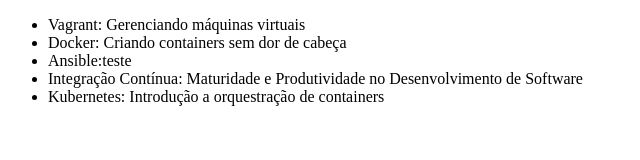
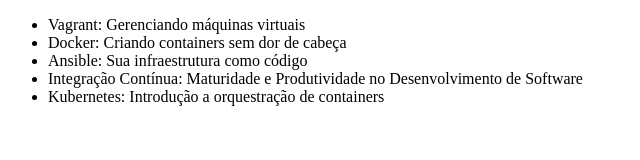
Before and after one commit to louis-amorim/alura-git, a plain HTML site: page index.html in a window 1280 px wide. Shown: the whole page, without its empty margins (0-640 px from the left). Drawn offline with Linux system fonts and the light colour scheme.

Commit message:
Alterando nome do curso de ansible

```diff
--- a/index.html
+++ b/index.html
@@ -8,7 +8,7 @@
 		<ul>
 			<li>Vagrant: Gerenciando máquinas virtuais</li>
 			<li>Docker: Criando containers sem dor de cabeça</li>
-			<li>Ansible:teste</li>
+			<li>Ansible: Sua infraestrutura como código</li>
 			<li>Integração Contínua: Maturidade e Produtividade no Desenvolvimento de Software</li>
 			<li>Kubernetes: Introdução a orquestração de containers</li>
 		</ul>
```
